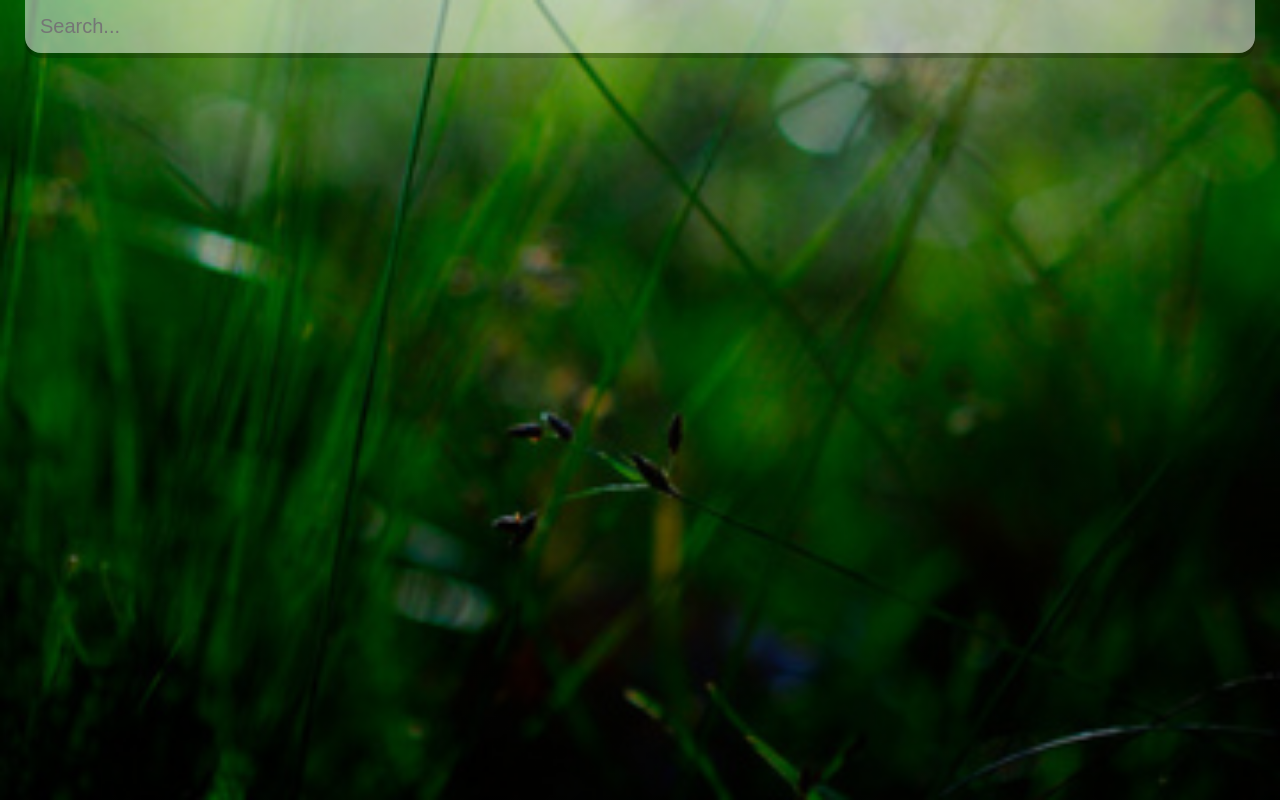
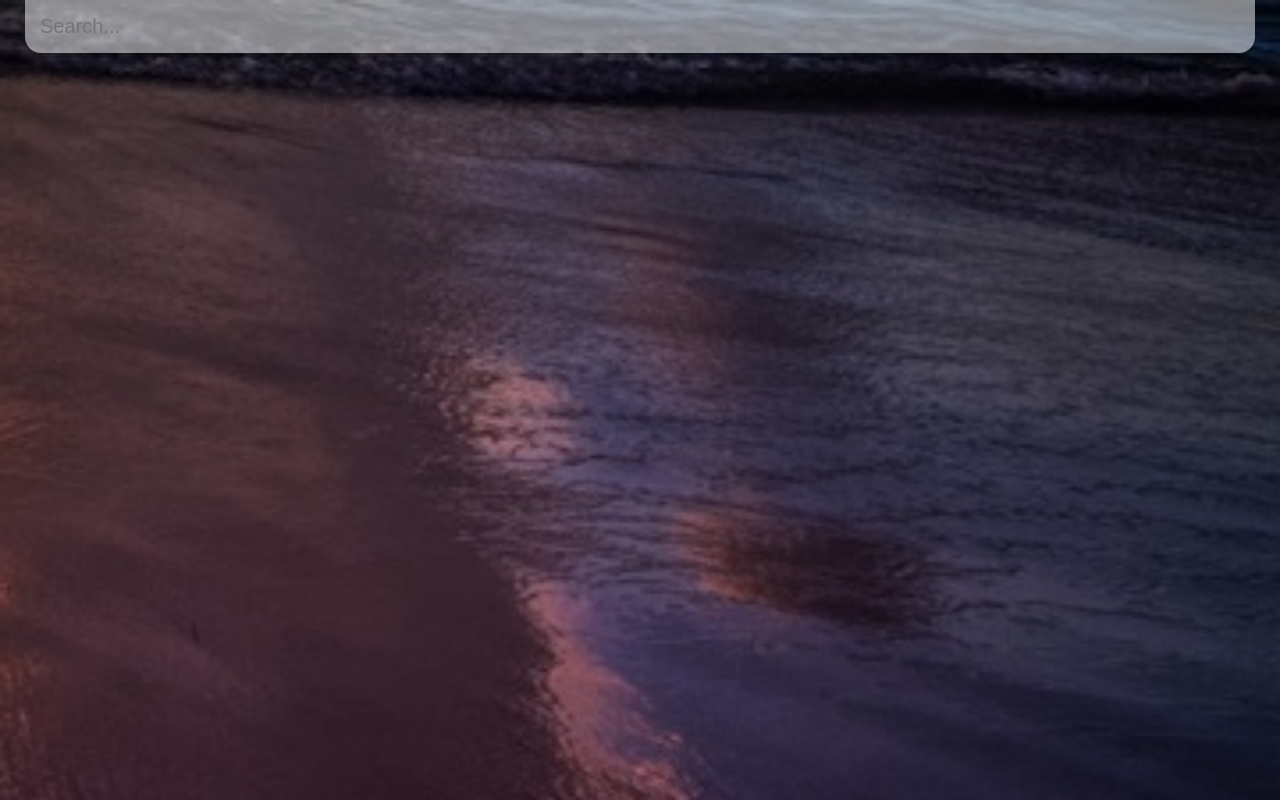
Before and after one commit to hinsheva/js-weather-app, a React (Create React App) app: page / in a window 1280 px wide. Built offline with nearby package versions, Linux system fonts and the light colour scheme.

Commit message:
fixed styling

```diff
--- a/src/index.css
+++ b/src/index.css
@@ -6,7 +6,7 @@
 
 body {
   font-family: 'montseratt', sans-serif;
-  background-image: url('./assets/warm.jpeg');
+  background-image: url('./assets/cold.jpeg');
   background-size: cover;
   background-position: bottom;
   transition: 0.4 ease-out;
@@ -14,8 +14,12 @@ body {
 
 main {
   min-height: 100vh;
-  background-image:  linear-gradient(to bottom, rgba(0,0,0,0.1), rgba(0,0,0,0.5));
+  background-image:  linear-gradient(to bottom, rgba(0,0,0,0.005), rgba(0,0,0,0.005));
   padding: 25px;
+}
+
+.app.warm {
+  background-image: url('./assets/warm.jpeg');
 }
 
 .search-box {
@@ -49,7 +53,7 @@ main {
   font-size: 32px;
   font-weight: 500;
   text-align: center;
-  text-shadow: 3px 3px rgba(50 50 70 0.5);
+  text-shadow: 3px 3px rgba(50,50,70,0.5);
 }
 
 .location-box .date {
@@ -58,7 +62,7 @@ main {
   font-weight: 300;
   font-style: italic;
   text-align: center;
-  text-shadow: 2px 2px rgba(50 50 70 0.5);
+  text-shadow: 2px 2px rgba(50,50,70,0.5);
 }
 
 .weather-box {
@@ -68,7 +72,7 @@ main {
 .weather-box .temp {
   position: relative;
   display: inline-block;
-  margin: 30px auto;
+  margin: 40px auto;
   background-color: rgba(255,255,255,0.2);
   border-radius: 16px;
 
```
Also changed, not shown: src/assets/cold.jpeg, src/assets/warm.jpeg.
